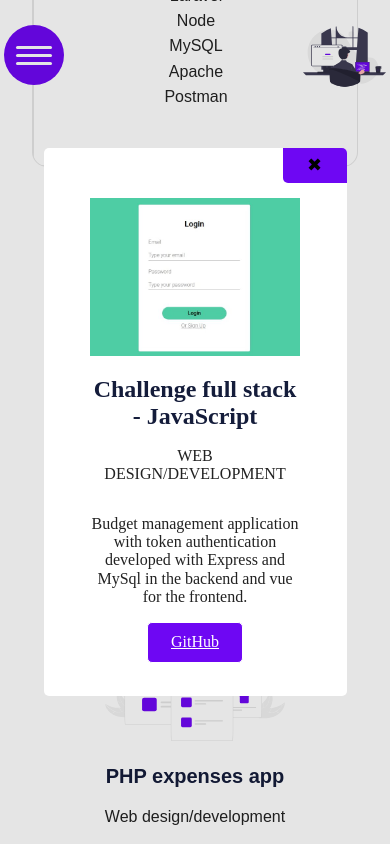
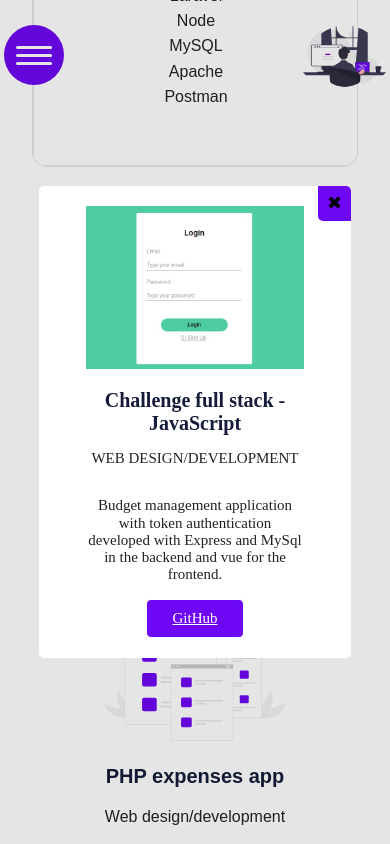
Before and after one commit to Behelit0906/portafolio, a Vue app: page / in a window 390 px wide. Both pictures are taken after a click on the element 195 px from the left and 3270 px from the top of the page. Shown: the part 2848-3692 px from the top of the page. Built offline with nearby package versions, Linux system fonts and the light colour scheme; a web font is replaced by a local one.

Commit message:
refactoring workModal template and styles

```diff
--- a/src/components/WorkModal.vue
+++ b/src/components/WorkModal.vue
@@ -39,13 +39,13 @@ const imagePath = new URL(`../assets/img/projectImages/${props.image}`, import.m
 
 <style scoped>
 .modal-container {
+    box-sizing: border-box;
     position: relative;
     z-index: 30;
-    width: 70%;
+    width: 80%;
     top: -300px;
-    overflow: hidden;
-    max-width: 765px;
-    padding: 20px 15px;
+    overflow-x: hidden;
+    max-height: 76vh;
     background-color: #fff;
     border-radius: 5px;
     opacity: 0;
@@ -56,7 +56,8 @@ const imagePath = new URL(`../assets/img/projectImages/${props.image}`, import.m
 
 .close-button {
     position: absolute;
-    width: 50px;
+    width: 6%;
+    max-width: 50px;
     padding: 7px;
     right: 0px;
     top: 0px;
@@ -88,8 +89,9 @@ const imagePath = new URL(`../assets/img/projectImages/${props.image}`, import.m
 }
 
 .flex-container {
+    box-sizing: border-box;
     display: flex;
-    padding: 2%;
+    padding: 6.5%;
     flex-direction: row;
     gap: 20px;
     text-align: center;
@@ -113,26 +115,38 @@ const imagePath = new URL(`../assets/img/projectImages/${props.image}`, import.m
 }
 
 
-@media screen and (max-width: 700px) {
+@media screen and (max-width: 800px) {
 
-    .modal-container {
-        max-width: 85vw;
-        max-height: 80vh;
-        overflow-y: scroll;
+    .flex-container {
+        justify-content: center;
     }
 
+    .modal-description-container {
+        width: 40%;
+        font-size: 15px;
+    }
+
+    .modal-title {
+        font-size: 20px;
+    }
+
+    .modal-image-container {
+        width: 40%;
+    }
+
+}
+
+@media screen and (max-width: 660px) {
     .flex-container {
         flex-direction: column;
         align-items: center;
     }
 
-    .modal-image-container {
-        padding-top: 25px;
+    .modal-description-container {
         width: 80%;
     }
 
-    .modal-description-container {
-        padding-bottom: 3%;
+    .modal-image-container {
         width: 80%;
     }
 }
```
